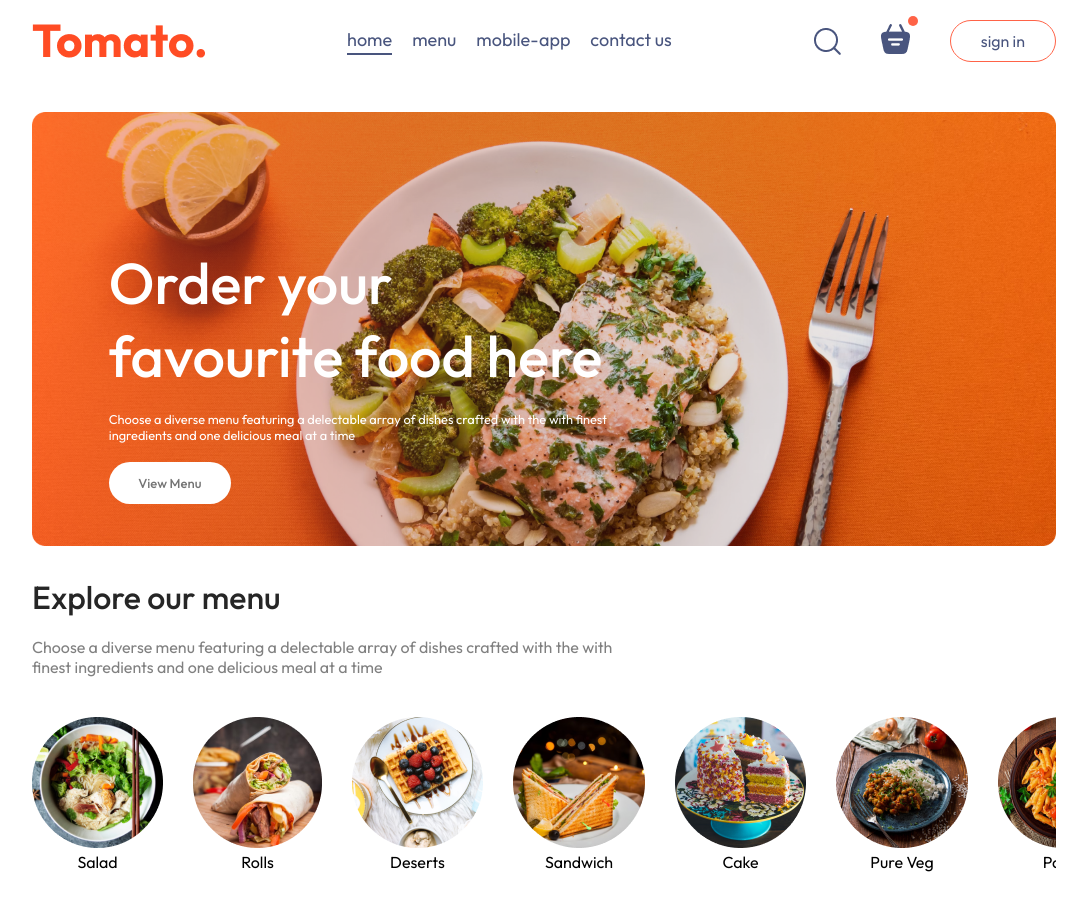
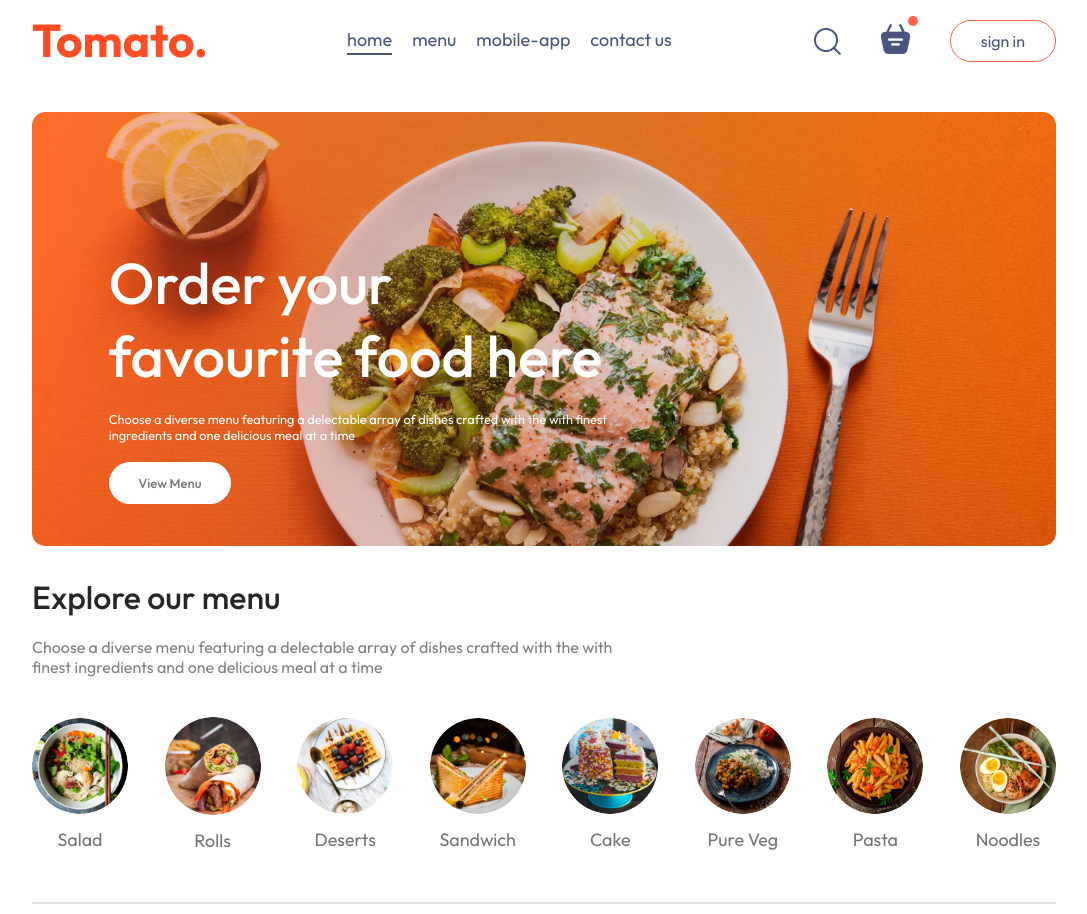
Before and after one commit to VedantGames/food-del, a React (Vite) app: page / in a window 1280 px wide. Shown: the whole page, without its empty margins (96-1183 px from the left). Before the commit the page ends 892 px from the top, so only its background shows below. Built offline with nearby package versions, Linux system fonts and the light colour scheme.

Commit message:
3rd commit

```diff
--- a/src/components/ExploreMenu/ExploreMenu.css
+++ b/src/components/ExploreMenu/ExploreMenu.css
@@ -9,7 +9,7 @@
 }
 .explore-menu-text {
   max-width: 60%;
-  color: #808080
+  color: #808080;
 }
 .explore-menu-list {
   display: flex;
@@ -20,3 +20,29 @@
   margin: 20px 0px;
   overflow-x: scroll;
 }
+.explore-menu-list::-webkit-scrollbar {
+  display: none;
+}
+.explore-menu-list-item img {
+  width: 7.5vw;
+  min-width: 80px;
+  cursor: pointer;
+  border-radius: 50%;
+  transition: 0.2s;
+}
+.explore-menu-list-item p {
+  margin-top: 10px;
+  color: #747474;
+  font-size: max(1.4vw, 16px);
+  cursor: pointer;
+}
+.explore-menu hr {
+  margin: 10px 0px;
+  height: 2px;
+  background-color: #e2e2e2;
+  border: none;
+}
+.explore-menu-list-item .active  {
+  border: 4px solid tomato;
+  padding: 2px;
+}
--- a/src/components/ExploreMenu/ExploreMenu.jsx
+++ b/src/components/ExploreMenu/ExploreMenu.jsx
@@ -2,7 +2,7 @@ import React from "react";
 import "./ExploreMenu.css";
 import { menu_list } from "../../assets/assets/assets";
 
-const ExploreMenu = () => {
+const ExploreMenu = ({category, setCategory}) => {
   return (
     <div className="explore-menu" id="explore-menu">
       <h1>Explore our menu</h1>
@@ -13,13 +13,14 @@ const ExploreMenu = () => {
       <div className="explore-menu-list">
         {menu_list.map((item, index) => {
           return (
-            <div key={index} className="explore-menu-list-item">
-              <img src={item.menu_image} alt="" />
+            <div onClick={()=>setCategory(prev=>prev===item.menu_name?"All":item.menu_name)} key={index} className="explore-menu-list-item">
+              <img className={category===item.menu_name?"active":""} src={item.menu_image} alt="" />
               <p>{item.menu_name}</p>
             </div>
           );
         })}
       </div>
+      <hr />
     </div>
   );
 };
--- a/src/pages/Home/Home.jsx
+++ b/src/pages/Home/Home.jsx
@@ -1,13 +1,16 @@
-import React from "react";
+import React, { useState } from "react";
 import "./Home.css";
 import Header from "../../components/Header/Header";
 import ExploreMenu from "../../components/ExploreMenu/ExploreMenu";
 
 const Home = () => {
+
+const [category, setCategory] = useState("All");
+
   return (
     <div>
       <Header />
-      <ExploreMenu />
+      <ExploreMenu category={category} setCategory={setCategory}/>
     </div>
   );
 };
```
Also changed, not shown: src/context/StoreContext.jsx (added, +13 -0 lines).
